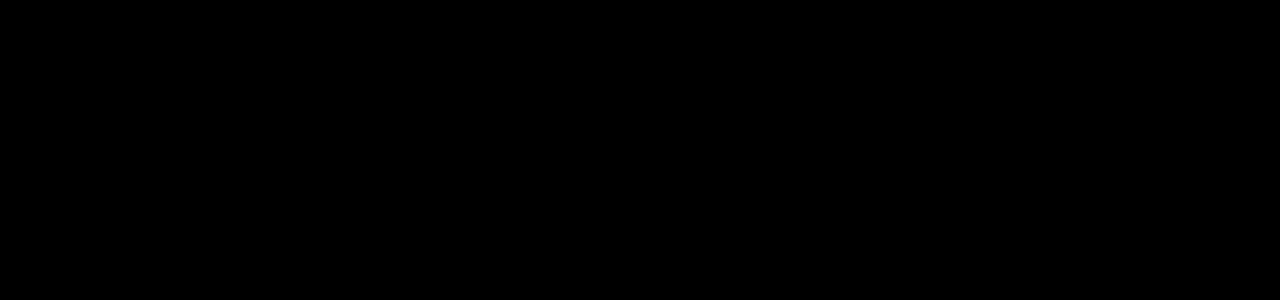
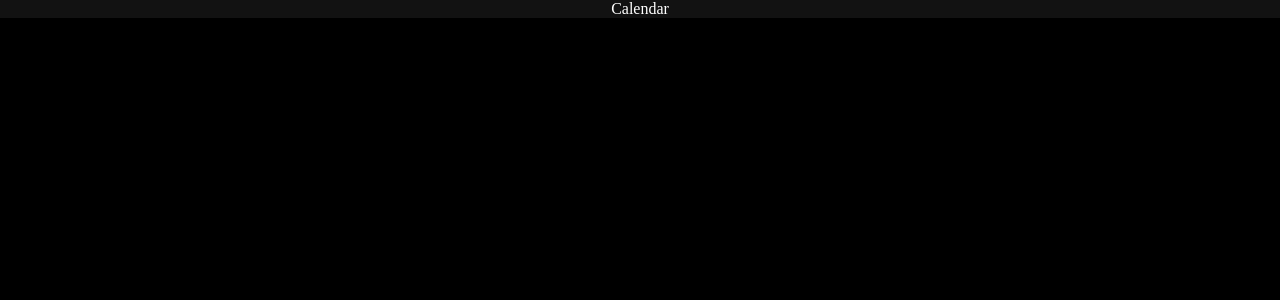
Before and after one commit to Racksoup/Connors_Website, a React app in the folder client/: page /calendar in a window 1280 px wide. Before the commit this address had no page. Shown: the top 300 px of the page. Built offline with nearby package versions, Linux system fonts and the light colour scheme.

Commit message:
starting calendar

```diff
--- a/client/src/App.js
+++ b/client/src/App.js
@@ -7,6 +7,7 @@
 import Footer from './UI/Components/Footer/Footer.jsx';
 import Lists from './UI/Pages/Lists/Lists.jsx';
 import Weather from './UI/Pages/Weather/Weather.jsx';
+import Calendar from './UI/Pages/Calendar/Calendar.jsx';
 
 import { Route, Routes } from 'react-router-dom';
 import { useDispatch } from 'react-redux';
@@ -28,6 +29,7 @@
           <Route exact path='/admin-login' element={<AdminLogin />} />
           <Route exact path='/lists' element={<Lists />} />
           <Route exact path='/weather' element={<Weather />} />
+          <Route exact path='/calendar' element={<Calendar />} />
         </Routes>
         <Footer />
       </div>
--- a/client/src/UI/Components/Navbar/Navbar.jsx
+++ b/client/src/UI/Components/Navbar/Navbar.jsx
@@ -22,6 +22,9 @@
         <Link className='Btn' to='/weather'>
           Weather
         </Link>
+        <Link className='Btn' to='/calendar'>
+          Calendar
+        </Link>
       </div>
     );
   } else {
--- /dev/null
+++ b/client/src/UI/Pages/Calendar/Calendar.jsx
@@ -0,0 +1,8 @@
+import React from 'react';
+import './Calendar.scss';
+
+const Calendar = () => {
+  return <div className='Calendar'>Calendar</div>;
+};
+
+export default Calendar;
--- /dev/null
+++ b/client/src/UI/Pages/Calendar/Calendar.scss
@@ -0,0 +1,5 @@
+@import '../../../App.scss';
+
+.Calendar {
+  @include Section;
+}
```
